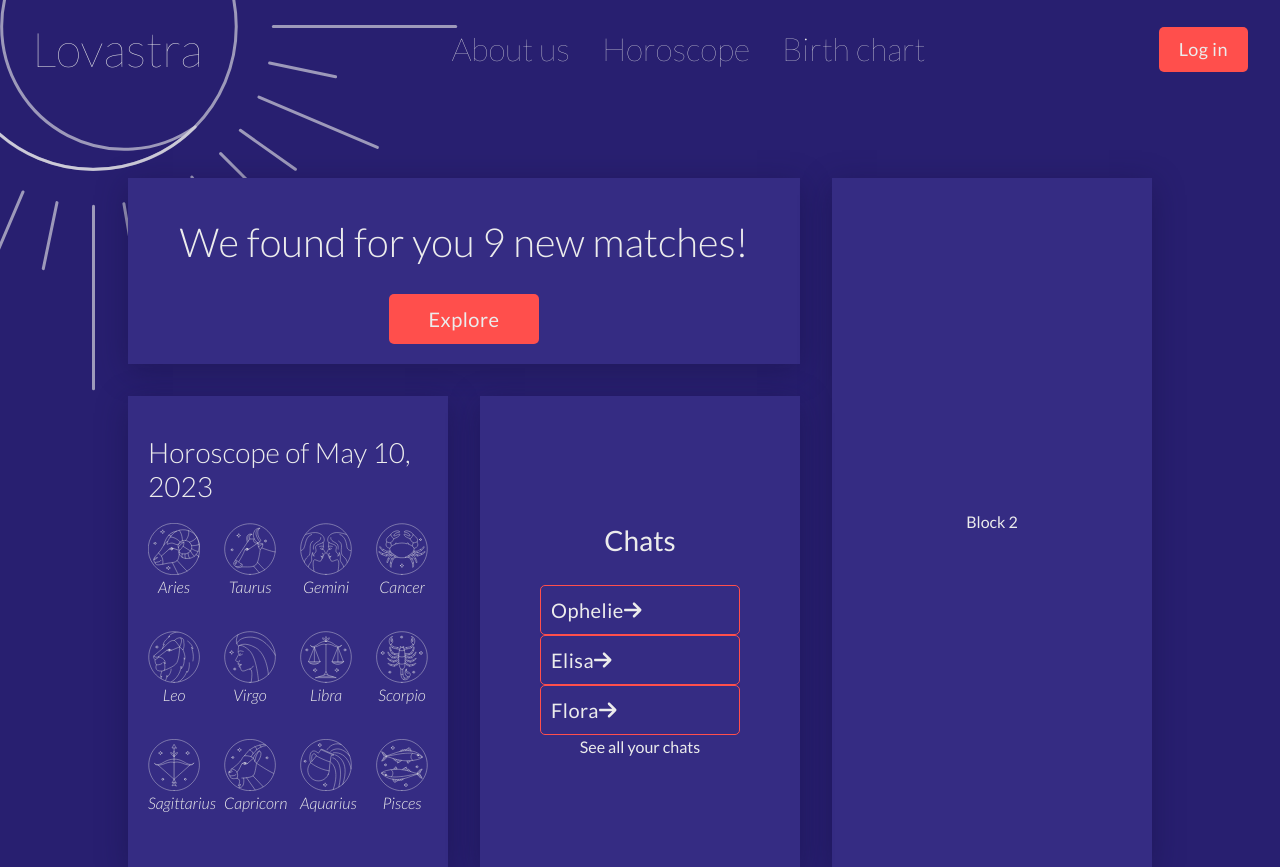
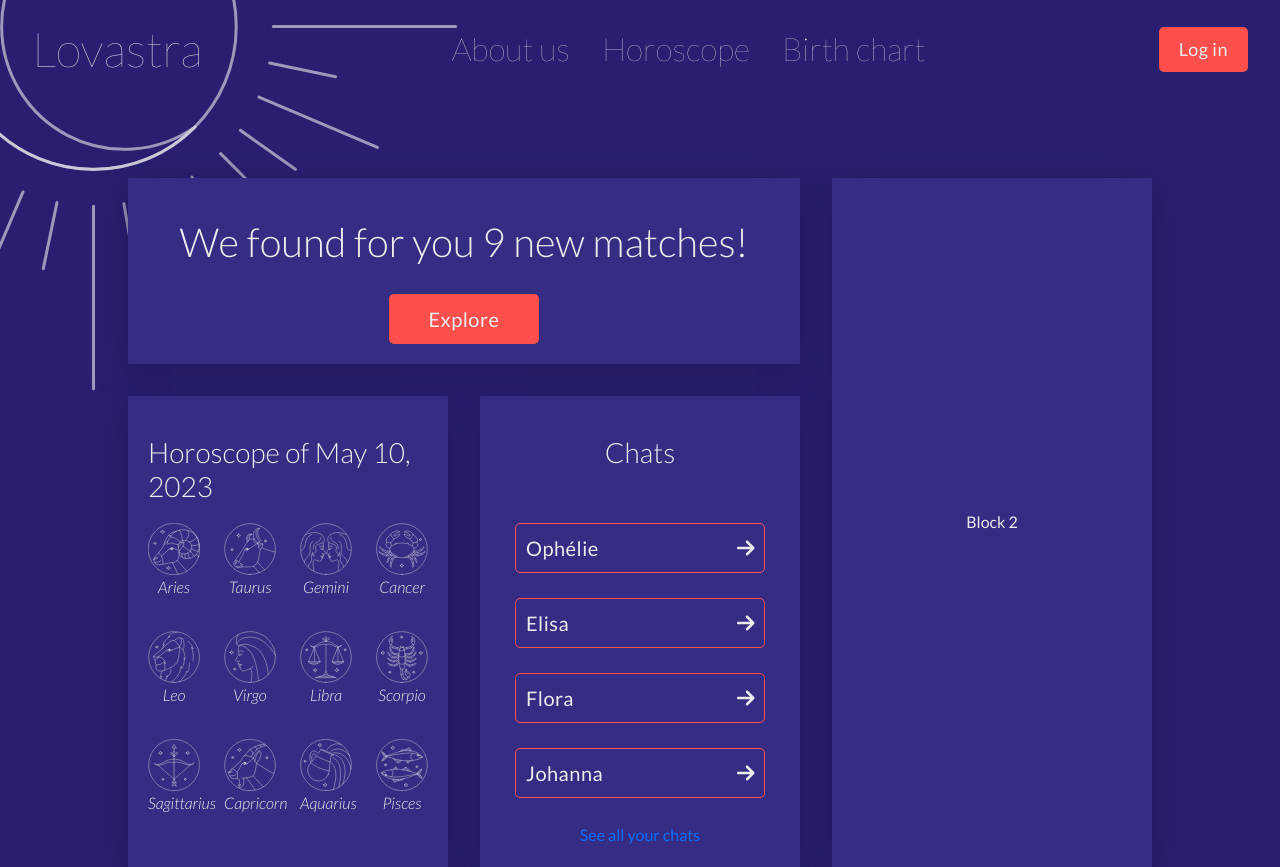
Before and after one commit to Jo-nana/lovastra, a React (Create React App) app: page /dashboard in a window 1280 px wide. Built offline with nearby package versions, Linux system fonts and the light colour scheme; no server answers.

Commit message:
changing the user to an arrayand map throught it in the chat bloc

```diff
--- a/src/components/button/button.styles.scss
+++ b/src/components/button/button.styles.scss
@@ -51,8 +51,8 @@
   &.chat-button{
     background-color: $secondary-background-color;
     border: 1px solid $primary-color;
-    justify-content: left;
+    justify-content: space-between;
     padding: 10px;
-    width: 200px;
+    width: 250px;
   }
 }
--- a/src/components/routes/dashboard/dashboard.component.jsx
+++ b/src/components/routes/dashboard/dashboard.component.jsx
@@ -1,8 +1,9 @@
 import './dashboard.styles.scss';
 import string from '../../../string';
-import users from '../../../user';
+
 import Button from '../../button/button.component'
 
+import {chatUsers} from '../../../user'
 import { signs } from '../../../signImages';
 
 const Dashboard = () => {
@@ -52,16 +53,12 @@ const Dashboard = () => {
         <div className="block-header">
           <h3>{block4String.headerText}</h3>
         </div>
-        <Button buttonType="chatButton">
-          {users.user2.username}
-        </Button>
-        <Button buttonType="chatButton">
-          {users.user3.username}
-        </Button>
-        <Button buttonType="chatButton">
-         {users.user4.username}
-        </Button>
-        <a>{block4String.seeAll}</a>
+        {chatUsers.map((user) => (
+          <Button buttonType="chatButton">
+            {user.username}
+          </Button>
+        ))}
+        <a href='/chats'>{block4String.seeAll}</a>
       </div>
     </div>
   )
--- a/src/components/routes/dashboard/dashboard.styles.scss
+++ b/src/components/routes/dashboard/dashboard.styles.scss
@@ -58,6 +58,11 @@
   .block4 {
     grid-column: 2;
     grid-row: 2;
+    justify-content: space-between;
+
+    h3{
+      font-weight: 300;
+    }
   }
 
   .block-header{
--- a/src/user.js
+++ b/src/user.js
@@ -1,20 +1,6 @@
-const user = {
-  user1 :{
-    username: 'John.Doe'
-  },
-
-  user2: {
-    username: 'Ophelie'
-  },
-
-  user3: {
-    username: 'Elisa'
-  },
-
-  user4:{
-    username: 'Flora'
-  }
-
-}
-
-export default user
+export const chatUsers = [
+  {username: 'Ophélie'},
+  {username: 'Elisa'},
+  {username: 'Flora'},
+  {username: 'Johanna'}
+]
```
